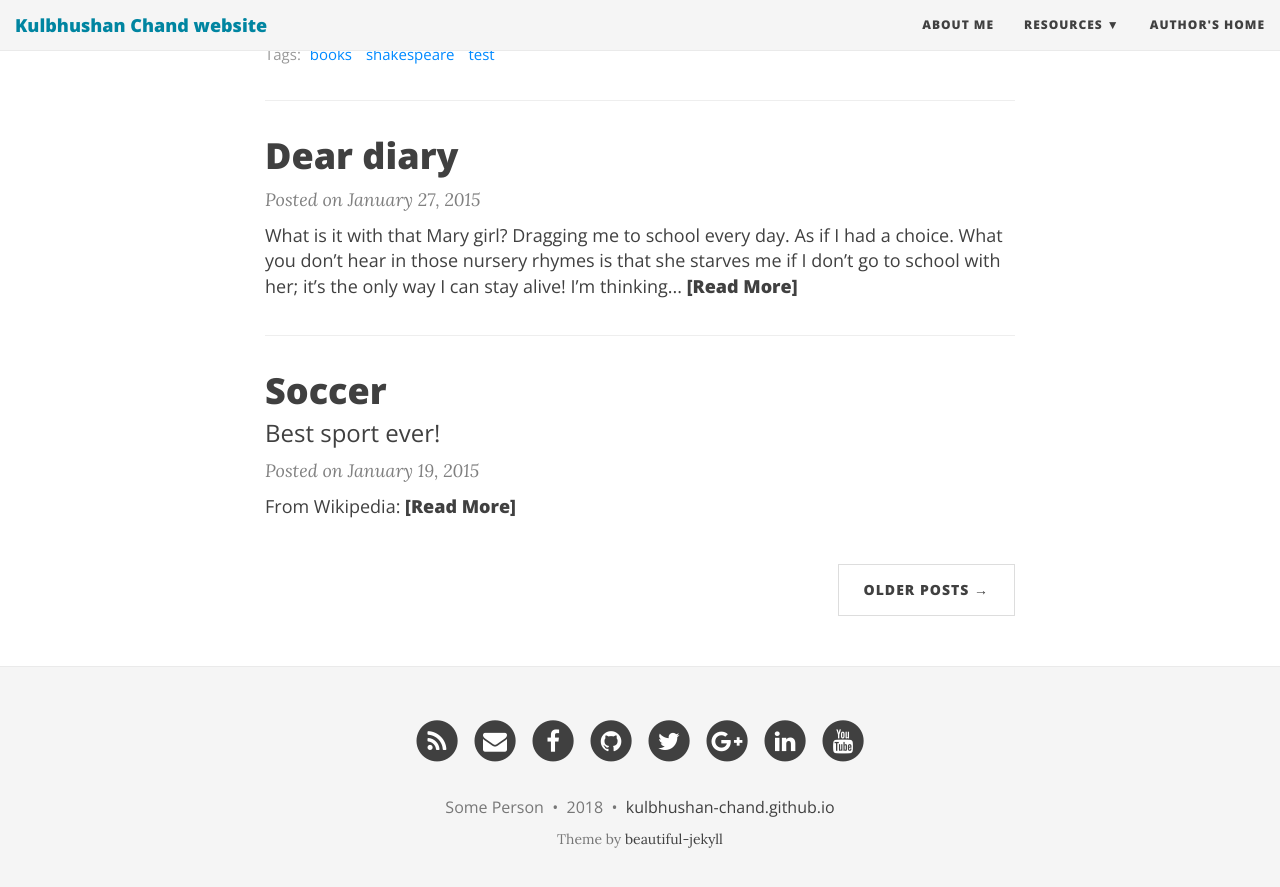
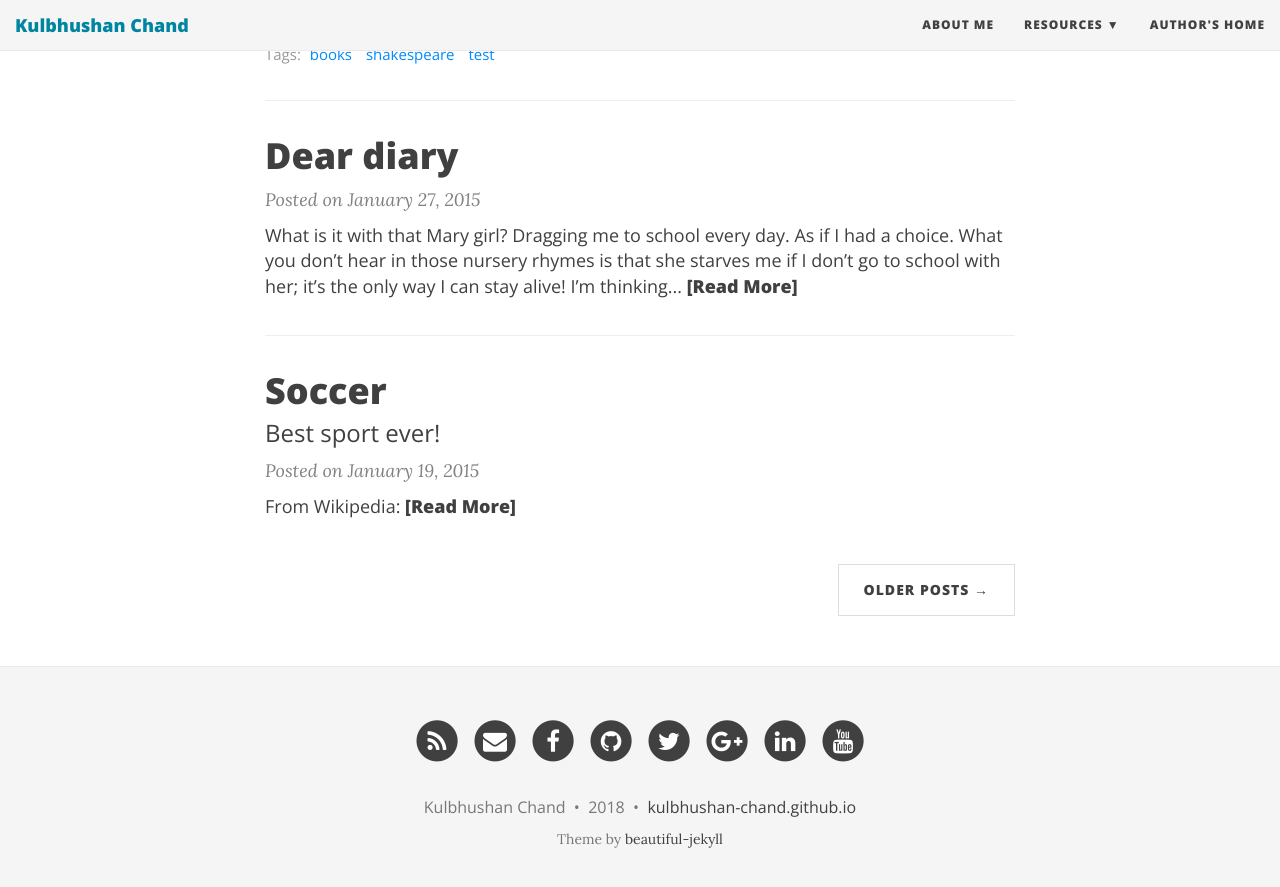
Before and after one commit to kulbhushanchand/kulbhushan-chand.github.io-v1, a Jekyll site: the page built from index.html, in a window 1280 px wide and 900 px high, scrolled down 1310 px. Shown: the top 887 px of the window. Built offline with Jekyll 4.4.1, drawn with Linux system fonts in a browser that asks for light colours; nearby versions of some CDN libraries; the list of posts is cut into pages by our own code.

Commit message:
Update _config.yml

```diff
--- a/_config.yml
+++ b/_config.yml
@@ -14,7 +14,7 @@ baseurl: ""
 # Of course don't forget to change the username and projectname to YOUR username and project
 
 # Name of website
-title: Kulbhushan Chand website
+title: Kulbhushan Chand
 
 # Short description of your site
 description: Welcome to my personal website...!!!
@@ -64,7 +64,7 @@ footer-link-col: "#404040"
 # Change all these values or delete the ones you don't want.
 # Important: you must keep the "name" parameter, everything else you can remove
 author:
-  name: Some Person
+  name: Kulbhushan Chand
 
 # Select your active Social Network Links.
 # Uncomment the links you want to show in the footer and add your information to each link.
```
